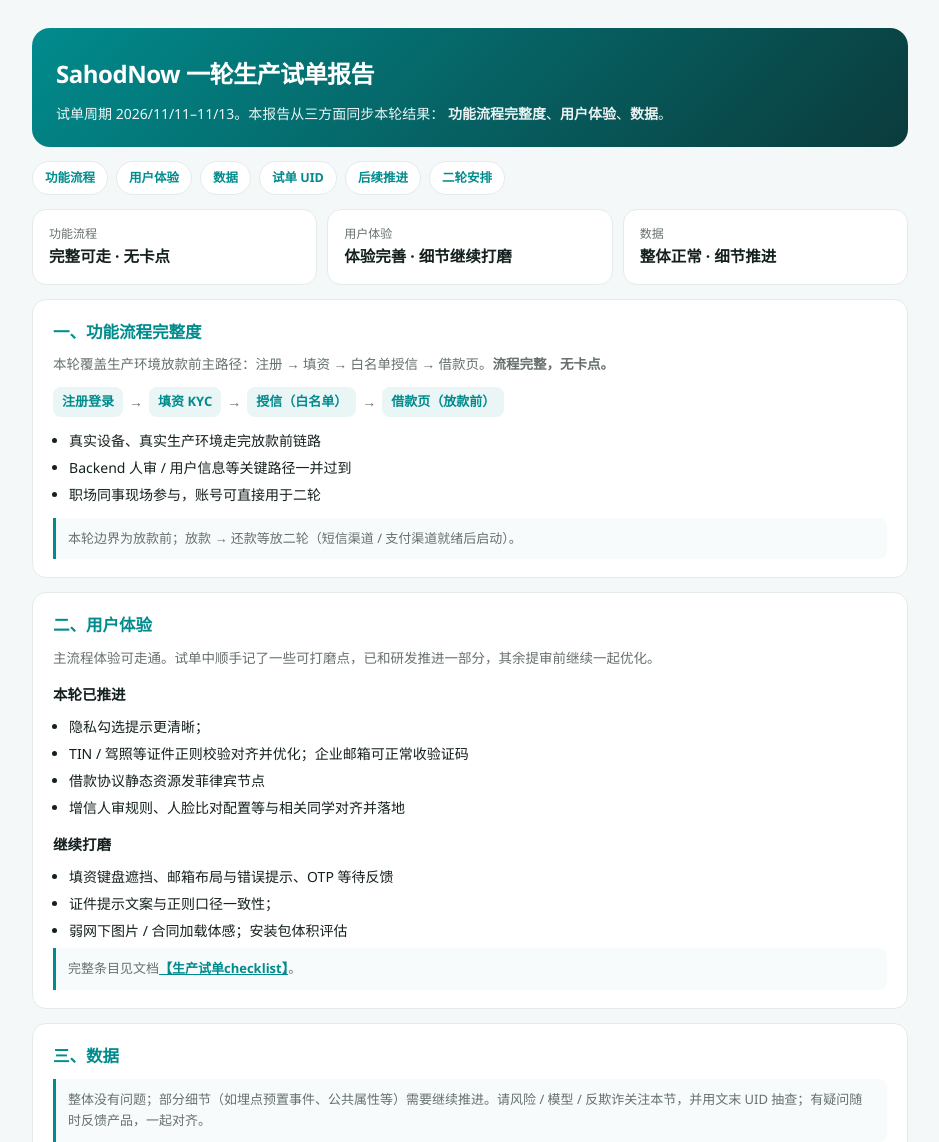
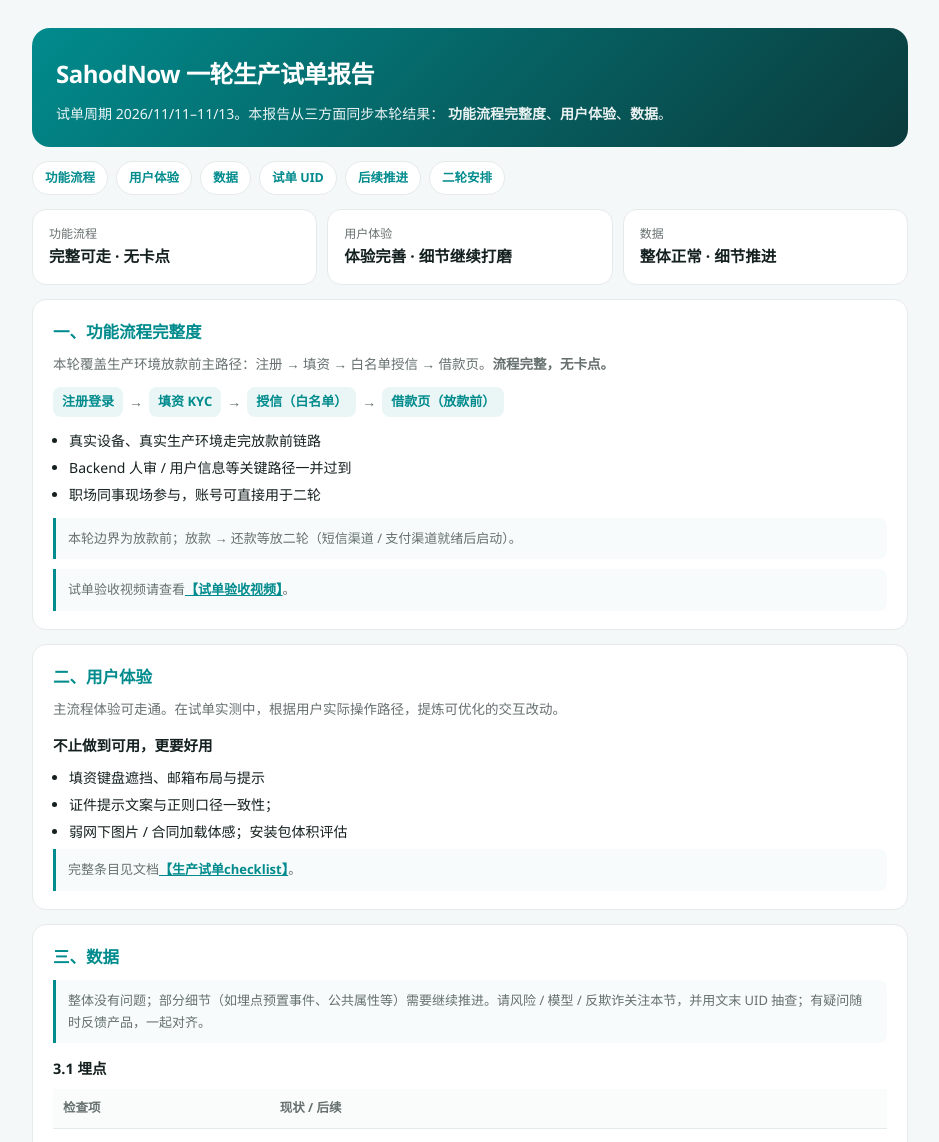
Before and after one commit to sara-ji/Prototype, a plain HTML site: page sahodnow/production-trial-report-1117.html in a window 1280 px wide. Shown: the top 1142 px of the page, without its empty margins (170-1109 px from the left). Drawn offline with Linux system fonts and the light colour scheme.

Commit message:
Add trial acceptance video link to round-1 report.
Co-authored-by: Cursor <cursoragent@cursor.com>

```diff
--- a/sahodnow/production-trial-report-1117.html
+++ b/sahodnow/production-trial-report-1117.html
@@ -112,23 +112,15 @@
       <li>职场同事现场参与，账号可直接用于二轮</li>
     </ul>
     <p class="note" style="margin-top:12px;margin-bottom:0">本轮边界为放款前；放款 → 还款等放二轮（短信渠道 / 支付渠道就绪后启动）。</p>
+    <p class="note" style="margin-top:10px;margin-bottom:0">试单验收视频请查看<a href="https://drive.weixin.qq.com/s?k=AGMA_AdxAAsJTK3Xj4" target="_blank" rel="noopener">【试单验收视频】</a>。</p>
   </section>
 
   <section class="card" id="sec-ux">
     <h2>二、用户体验</h2>
-    <p class="lead">主流程体验可走通。试单中顺手记了一些可打磨点，已和研发推进一部分，其余提审前继续一起优化。</p>
-
-    <h3>本轮已推进</h3>
+    <p class="lead">主流程体验可走通。在试单实测中，根据用户实际操作路径，提炼可优化的交互改动。</p>
+    <h3>不止做到可用，更要好用</h3>
     <ul>
-      <li>隐私勾选提示更清晰；</li>
-      <li>TIN / 驾照等证件正则校验对齐并优化；企业邮箱可正常收验证码</li>
-      <li>借款协议静态资源发菲律宾节点</li>
-      <li>增信人审规则、人脸比对配置等与相关同学对齐并落地</li>
-    </ul>
-
-    <h3>继续打磨</h3>
-    <ul>
-      <li>填资键盘遮挡、邮箱布局与错误提示、OTP 等待反馈</li>
+      <li>填资键盘遮挡、邮箱布局与提示</li>
       <li>证件提示文案与正则口径一致性；</li>
       <li>弱网下图片 / 合同加载体感；安装包体积评估</li>
     </ul>
```
